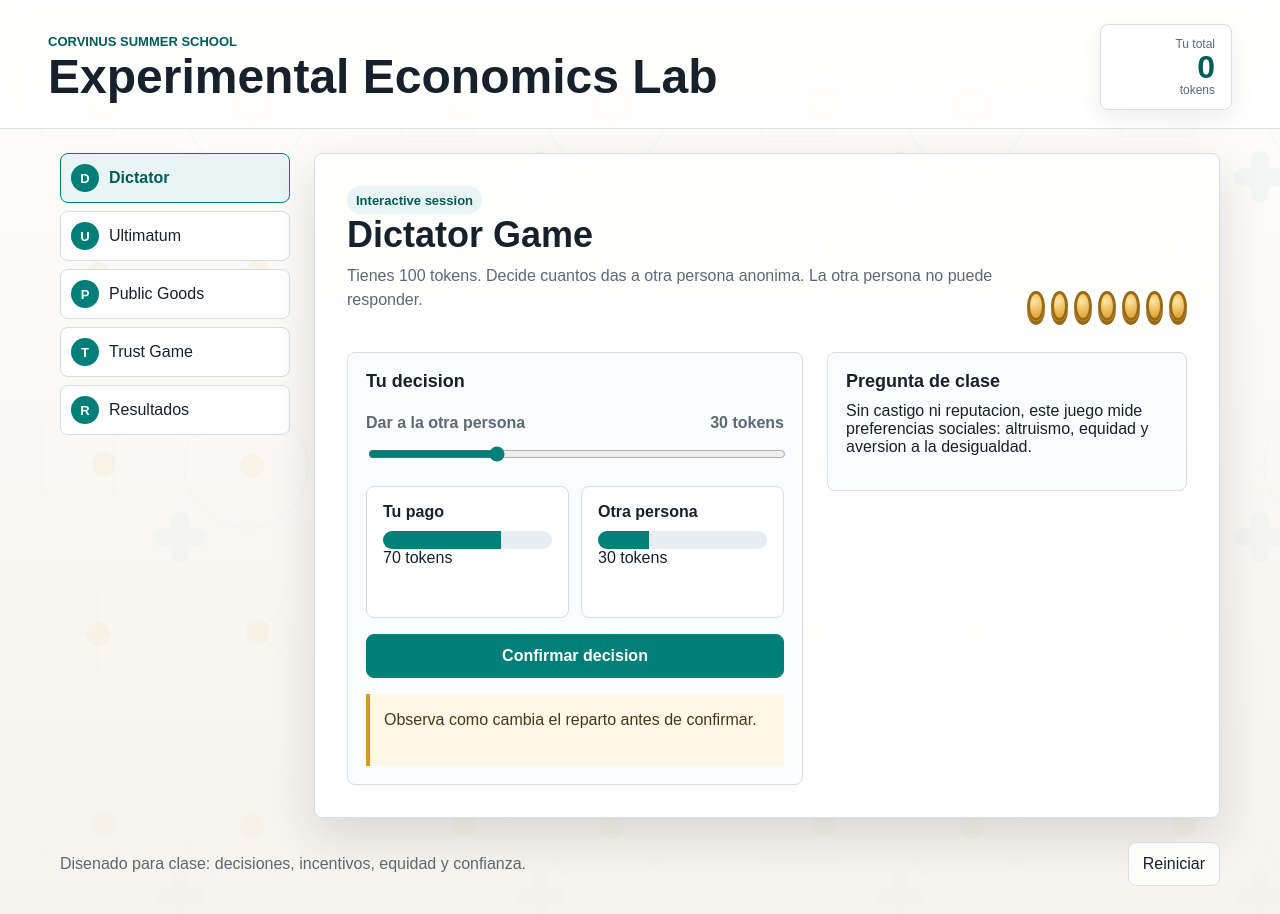
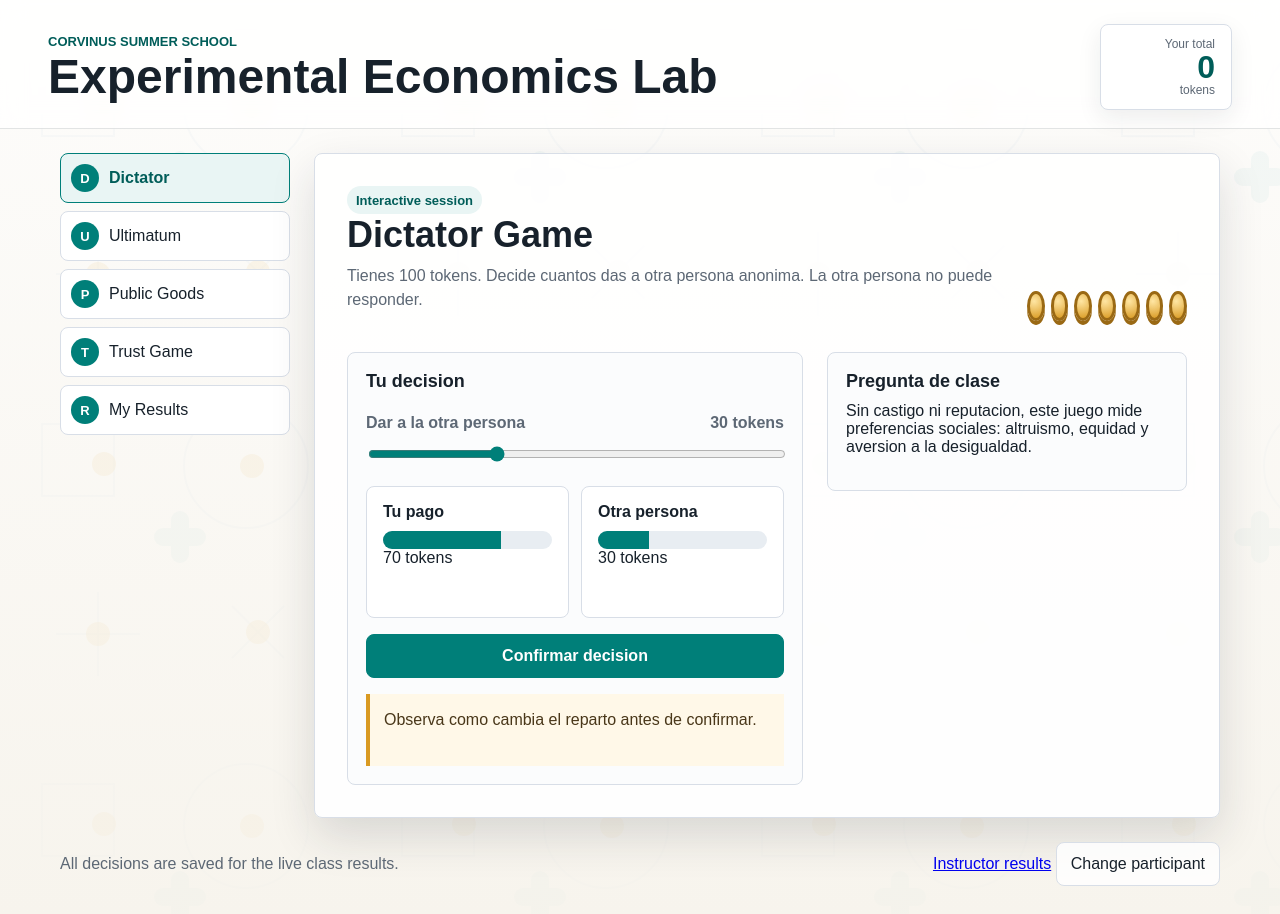
Before and after one commit to kisshubert/summerschool, a plain HTML site: page index.html in a window 1280 px wide. Drawn offline with Linux system fonts and the light colour scheme.

Commit message:
Convert participant page to English live session app

```diff
--- a/index.html
+++ b/index.html
@@ -1,9 +1,9 @@
 <!doctype html>
-<html lang="es">
+<html lang="en">
   <head>
     <meta charset="utf-8">
     <meta name="viewport" content="width=device-width, initial-scale=1">
-    <title>Summer School Games</title>
+    <title>Summer School Experimental Economics Lab</title>
     <link rel="stylesheet" href="styles.css">
   </head>
   <body>
@@ -13,14 +13,14 @@
         <h1>Experimental Economics Lab</h1>
       </div>
       <div class="scorebox" aria-live="polite">
-        <span>Tu total</span>
+        <span>Your total</span>
         <strong id="totalPayoff">0</strong>
         <span>tokens</span>
       </div>
     </header>
 
     <main class="app-shell">
-      <aside class="game-nav" aria-label="Juegos">
+      <aside class="game-nav" aria-label="Games">
         <button class="nav-button active" data-game="dictator">
           <span class="nav-icon">D</span>
           Dictator
@@ -39,7 +39,7 @@
         </button>
         <button class="nav-button" data-game="results">
           <span class="nav-icon">R</span>
-          Resultados
+          My Results
         </button>
       </aside>
 
@@ -47,8 +47,11 @@
     </main>
 
     <footer class="footer">
-      <span>Disenado para clase: decisiones, incentivos, equidad y confianza.</span>
-      <button id="resetButton" class="ghost-button">Reiniciar</button>
+      <span>All decisions are saved for the live class results.</span>
+      <div class="footer-actions">
+        <a class="ghost-link" href="admin.html">Instructor results</a>
+        <button id="resetButton" class="ghost-button">Change participant</button>
+      </div>
     </footer>
 
     <script src="script.js"></script>
```
